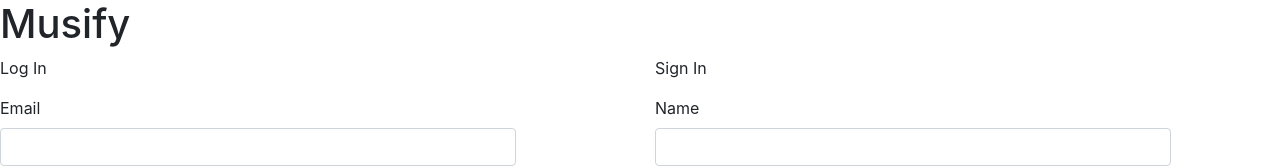
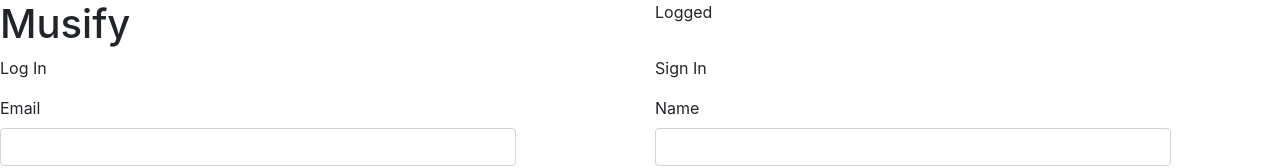
Before and after one commit to ervitis/mean2-client, an Angular app: page / in a window 1280 px wide. Shown: the top 168 px of the page. Built offline with nearby package versions, Linux system fonts and the light colour scheme.

Commit message:
fix: routing in app component html

```diff
--- a/src/app/app.component.html
+++ b/src/app/app.component.html
@@ -5,7 +5,7 @@
       <nav id="navigation">
         <ul>
           <li><span aria-hidden="true">Search</span></li>
-          <li><a [routerLink]="['/artists', 1]"><span aria-hidden="true">Artists</span></a></li>
+          <li><a [routerLink]="['/artists', 1 ]" [routerLinkActive]="['active']"><span aria-hidden="true">Artists</span></a></li>
           <li><span aria-hidden="true">Albums</span></li>
         </ul>
 
@@ -25,7 +25,7 @@
 
   <div class="clearfix"></div>
 
-  <div *ngIf="identity" class="central col col-xs-10">
+  <div [class.hidden]="!identity" class="central col col-xs-10">
     <p>Logged</p>
     <router-outlet></router-outlet>
   </div>
```
